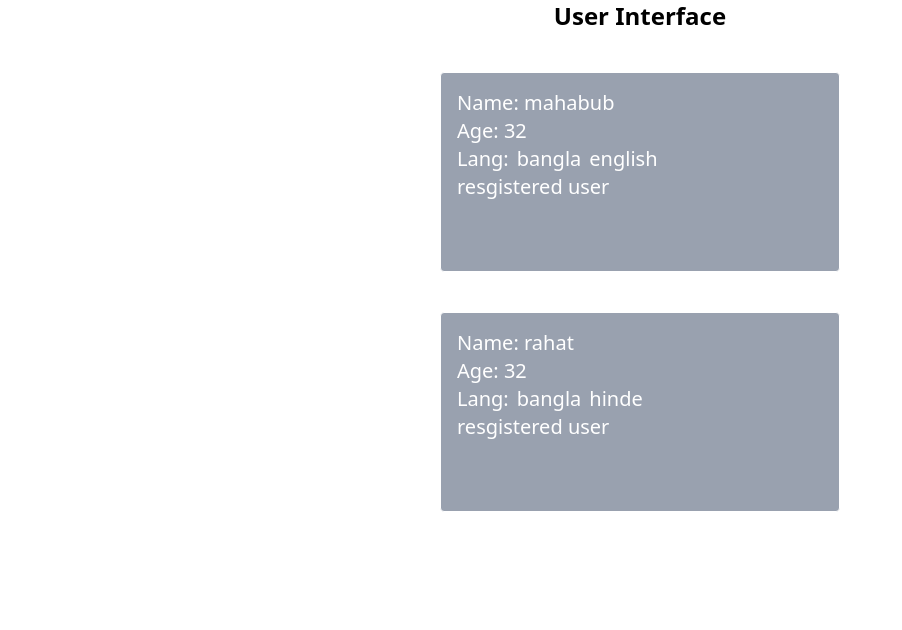
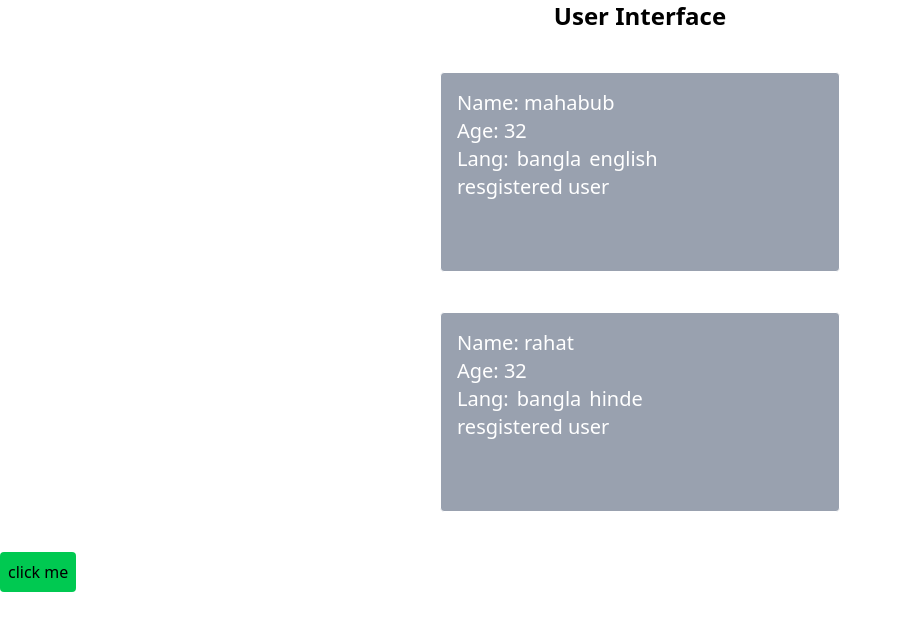
Before and after one commit to mahbub810515/typescript-practice, a React (Vite) app: page / in a window 1280 px wide. Shown: the top 630 px of the page, without its empty margins (0-902 px from the left). Built offline with nearby package versions, Linux system fonts and the light colour scheme.

Commit message:
add button component

```diff
--- a/src/App.jsx
+++ b/src/App.jsx
@@ -1,5 +1,6 @@
 import React from 'react'
 import User from './assets/components/User'
+import Button from './assets/components/Button'
 
 let users = [{
   name: "mahabub",
@@ -19,6 +20,7 @@ const App = () => {
   return (
     <div>
       <User users={users}/>
+      <Button>click me</Button>
 
 
     </div>
--- /dev/null
+++ b/src/assets/components/Button.tsx
@@ -0,0 +1,9 @@
+import React, { Children } from 'react'
+
+const Button = ({children}:{children:React.ReactNode}) => {
+  return (
+    <button className='bg-green-500 p-2 text-center rounded'>{children}</button>
+  )
+}
+
+export default Button
```
